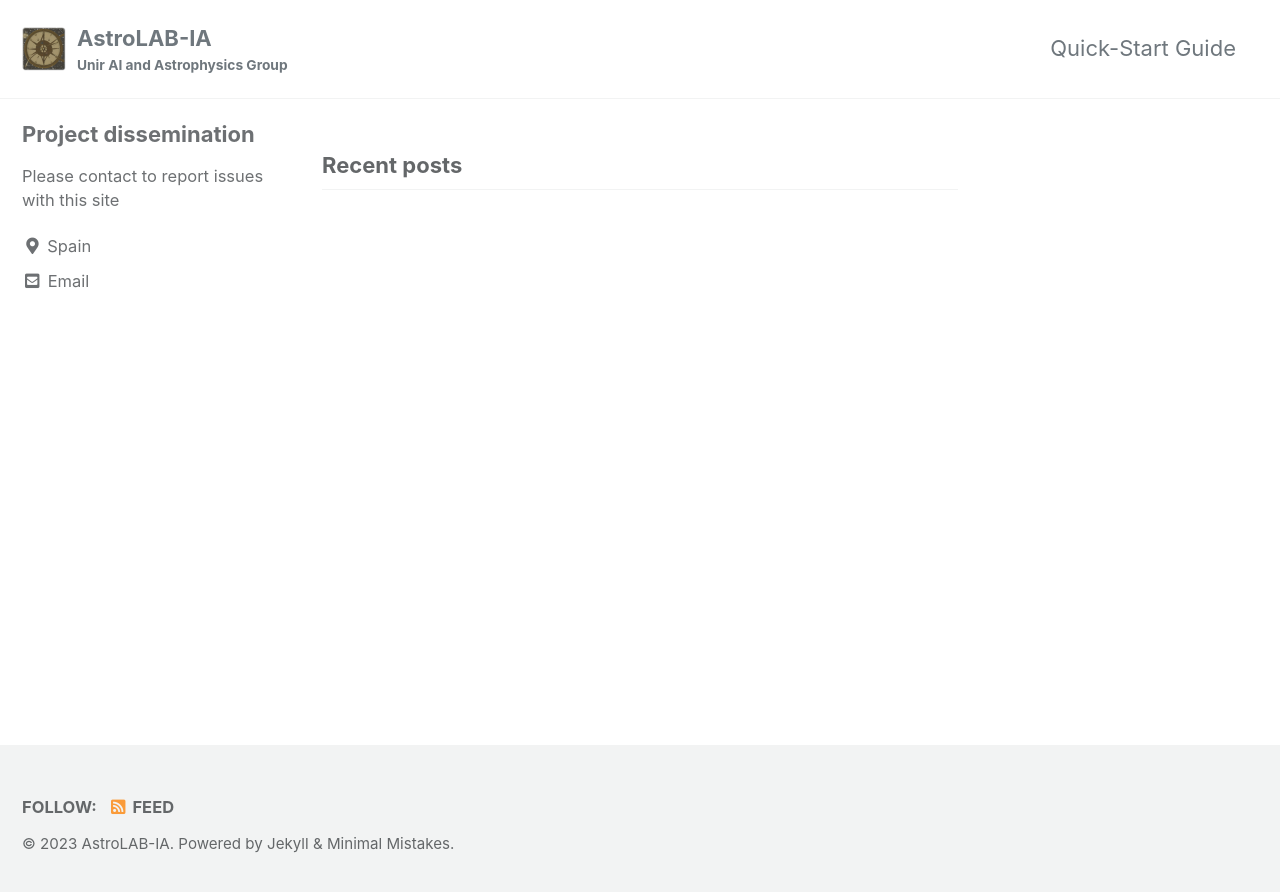
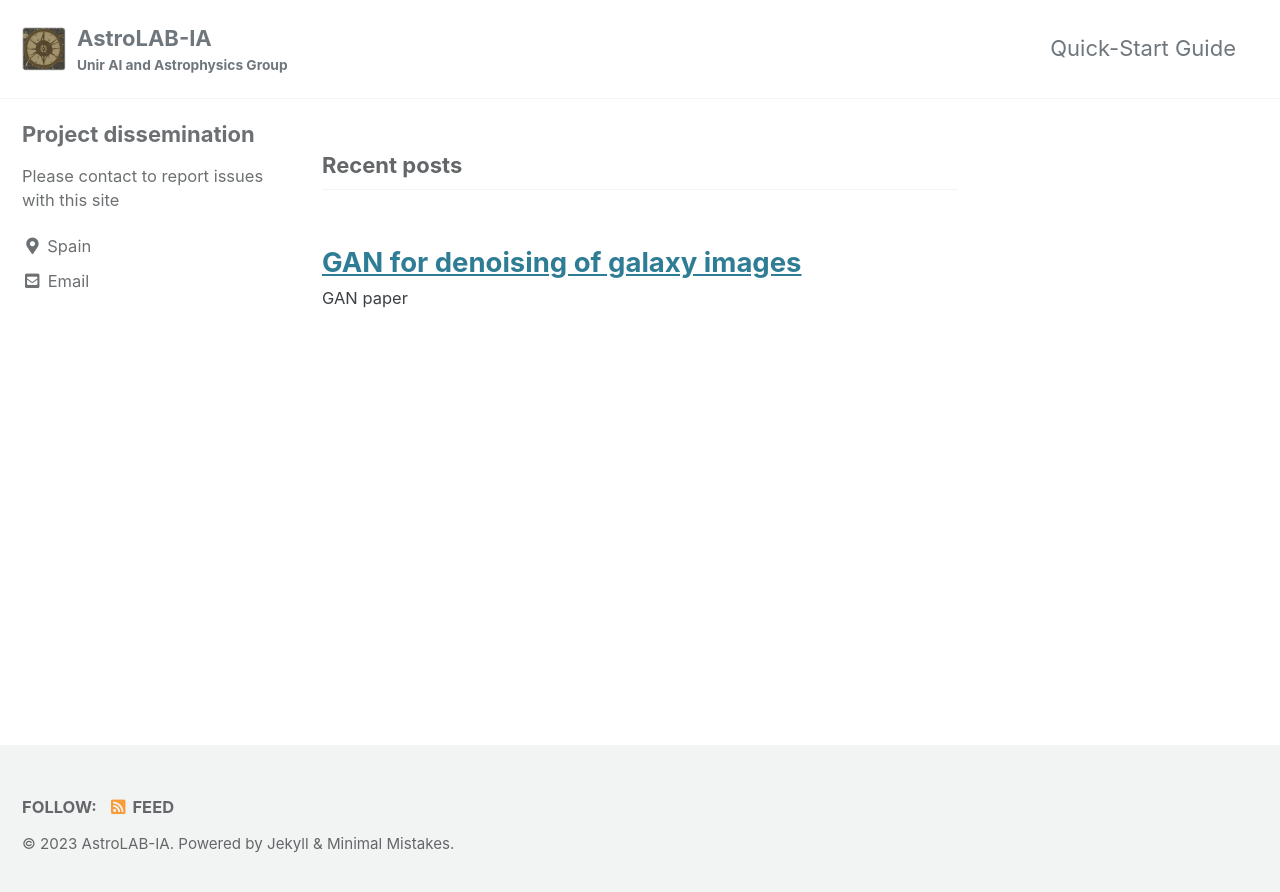
Before and after one commit to UNIR-ASTRO-IA/UNIR-ASTRO-IA.github.io, a Jekyll site: the page built from index.html, in a window 1280 px wide. Shown: the top 892 px of the page. Built offline with Jekyll 4.4.1, drawn with Linux system fonts in a browser that asks for light colours; cached includes are drawn as plain includes; the list of posts is cut into pages by our own code.

Commit message:
Add first post

```diff
--- /dev/null
+++ b/_posts/2023-11-11-GAN_galaxies.md
@@ -0,0 +1,10 @@
+---
+layout: post
+title: "GAN for denoising of galaxy images"
+date: 2023-11-11 20:00:00 +01:00
+categories: image galaxies gan
+---
+
+# GAN paper
+
+This is the contents
```
Also changed, not shown: _pages/lines.md (+2 -1 lines).
